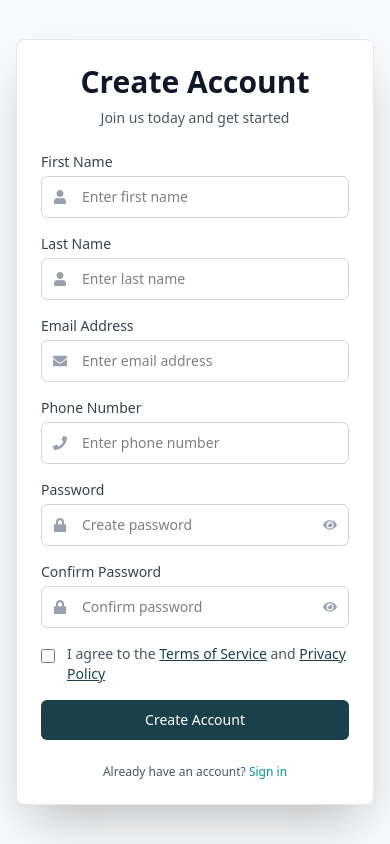
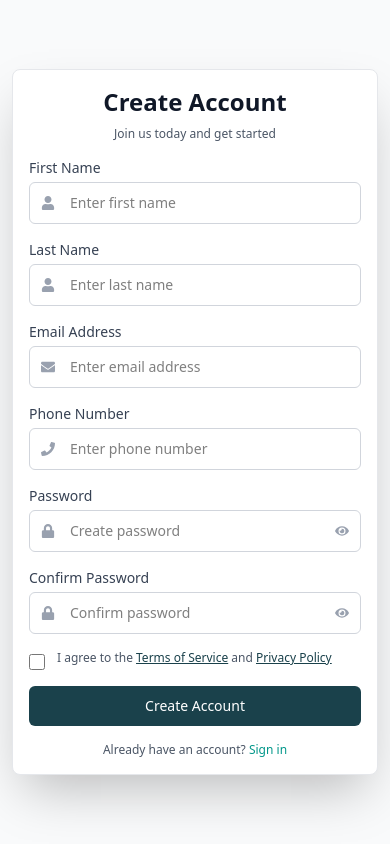
Before and after one commit to KhushiGusain/authentication-screens-assignment, a Next.js app: page /register in a window 390 px wide. Built offline with nearby package versions, Linux system fonts and the light colour scheme.

Commit message:
Make login/register responsive and add cursor pointer to logout

```diff
--- a/src/app/change-password/page.js
+++ b/src/app/change-password/page.js
@@ -77,7 +77,6 @@ export default function ChangePasswordPage() {
       console.log('Password changed successfully');
       alert('Password changed successfully!');
 
-      // Reset form
       setFormData({
         currentPassword: '',
         newPassword: '',
--- a/src/components/layout/DashboardLayout.js
+++ b/src/components/layout/DashboardLayout.js
@@ -124,7 +124,7 @@ const DashboardLayout = ({ children }) => {
           <div className="mt-8 pt-6 border-t border-gray-200">
             <button
               onClick={handleLogout}
-              className="group flex items-center w-full px-3 py-2 text-sm font-medium text-gray-600 rounded-md hover:bg-gray-50 hover:text-gray-900 transition-colors duration-200"
+              className="group flex items-center w-full px-3 py-2 text-sm font-medium text-gray-600 rounded-md hover:bg-gray-50 hover:text-gray-900 transition-colors duration-200 cursor-pointer"
             >
               <svg
                 className="mr-3 h-5 w-5 flex-shrink-0 text-gray-400 group-hover:text-gray-500"
--- a/src/components/ui/Button.js
+++ b/src/components/ui/Button.js
@@ -9,7 +9,7 @@ const Button = ({
   className = '',
   ...props
 }) => {
-  const baseClasses = 'w-full py-2.5 px-4 rounded-md font-medium focus:ring-2 focus:ring-offset-2 transition-colors disabled:opacity-50 disabled:cursor-not-allowed cursor-pointer text-sm';
+  const baseClasses = 'w-full py-2.5 sm:py-3 px-4 sm:px-6 rounded-md font-medium focus:ring-2 focus:ring-offset-2 transition-colors disabled:opacity-50 disabled:cursor-not-allowed cursor-pointer text-sm sm:text-base';
 
   const variants = {
     primary: 'text-white focus:ring-gray-500',
--- a/src/components/ui/Checkbox.js
+++ b/src/components/ui/Checkbox.js
@@ -21,7 +21,7 @@ const Checkbox = ({
             accentColor: '#1a414b'
           }}
         />
-        <span className="text-sm text-gray-600">
+        <span className="text-xs sm:text-sm text-gray-600">
           {children}
         </span>
       </label>
--- a/src/components/ui/FormCard.js
+++ b/src/components/ui/FormCard.js
@@ -2,17 +2,17 @@
 
 const FormCard = ({ title, subtitle, children, footer }) => {
   return (
-    <div className="min-h-screen bg-gray-50 flex items-center justify-center p-4">
-      <div className="w-full max-w-md">
-        <div className="bg-white rounded-lg shadow-2xl border border-gray-200 p-6">
-          <div className="text-center mb-6">
-            <h1 className="text-3xl font-bold text-gray-900 mb-2">{title}</h1>
-            <p className="text-sm text-gray-600">{subtitle}</p>
+    <div className="min-h-screen bg-gray-50 flex items-center justify-center p-3 sm:p-4 lg:p-6">
+      <div className="w-full max-w-sm sm:max-w-md lg:max-w-lg xl:max-w-xl">
+        <div className="bg-white rounded-lg shadow-2xl border border-gray-200 p-4 sm:p-6 lg:p-8">
+          <div className="text-center mb-4 sm:mb-6 lg:mb-8">
+            <h1 className="text-2xl sm:text-3xl lg:text-4xl font-bold text-gray-900 mb-2">{title}</h1>
+            <p className="text-xs sm:text-sm lg:text-base text-gray-600">{subtitle}</p>
           </div>
 
           {children}
           {footer && (
-            <div className="mt-6 text-center">
+            <div className="mt-4 sm:mt-6 lg:mt-8 text-center">
               {footer}
             </div>
           )}
--- a/src/components/ui/Input.js
+++ b/src/components/ui/Input.js
@@ -31,9 +31,9 @@ const Input = forwardRef(({
           value={value}
           onChange={onChange}
           placeholder={placeholder}
-                  className={`w-full pl-10 pr-4 py-2.5 border rounded-md focus:ring-2 transition-colors text-sm ${
-          hasError ? 'border-red-500' : 'border-gray-300'
-        } ${className}`}
+          className={`w-full pl-10 pr-4 py-2.5 sm:py-3 border rounded-md focus:ring-2 transition-colors text-sm sm:text-base ${
+            hasError ? 'border-red-500' : 'border-gray-300'
+          } ${className}`}
         style={{
           '--tw-ring-color': '#1a414b',
           '--tw-border-opacity': '1'
```
